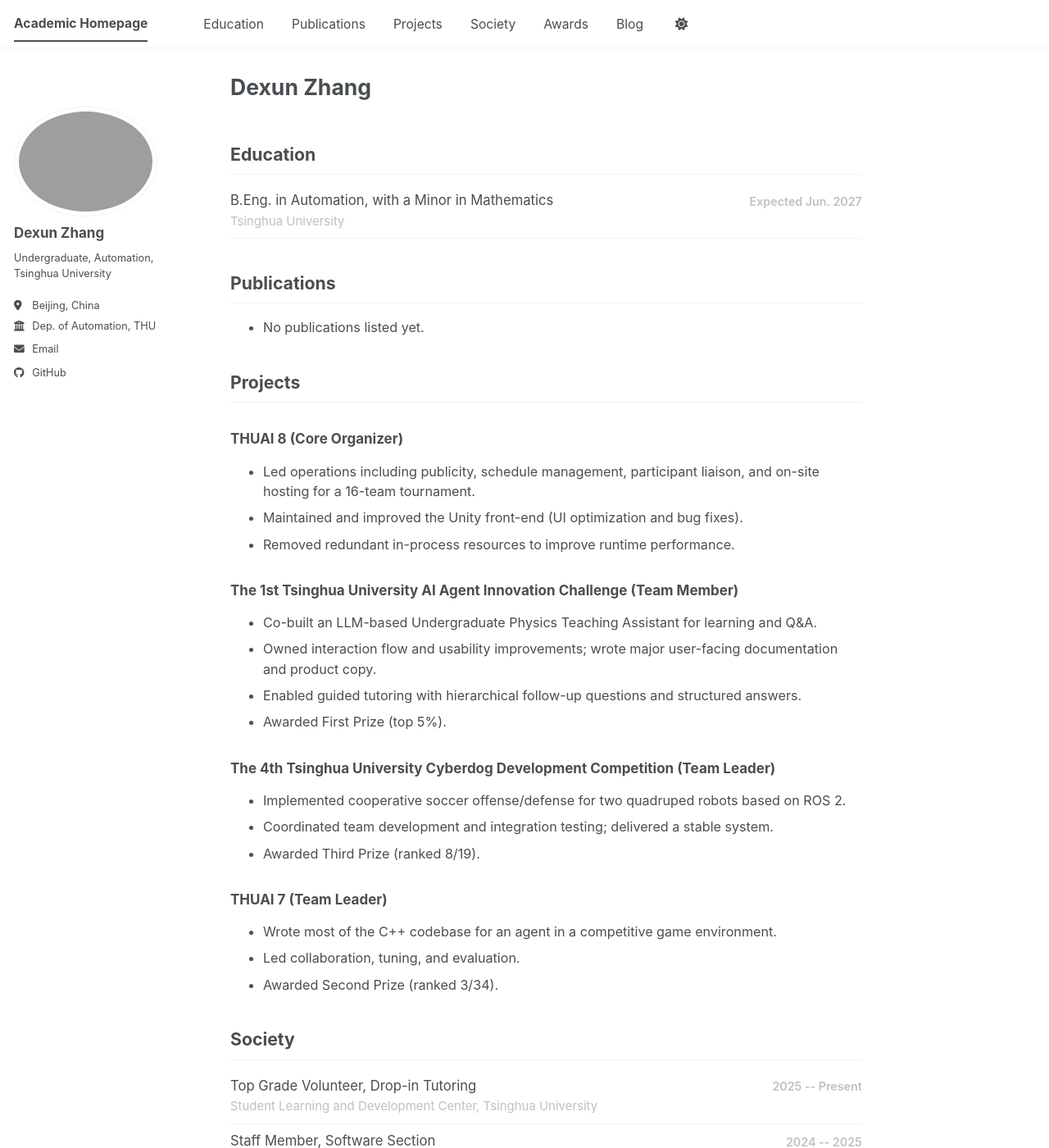
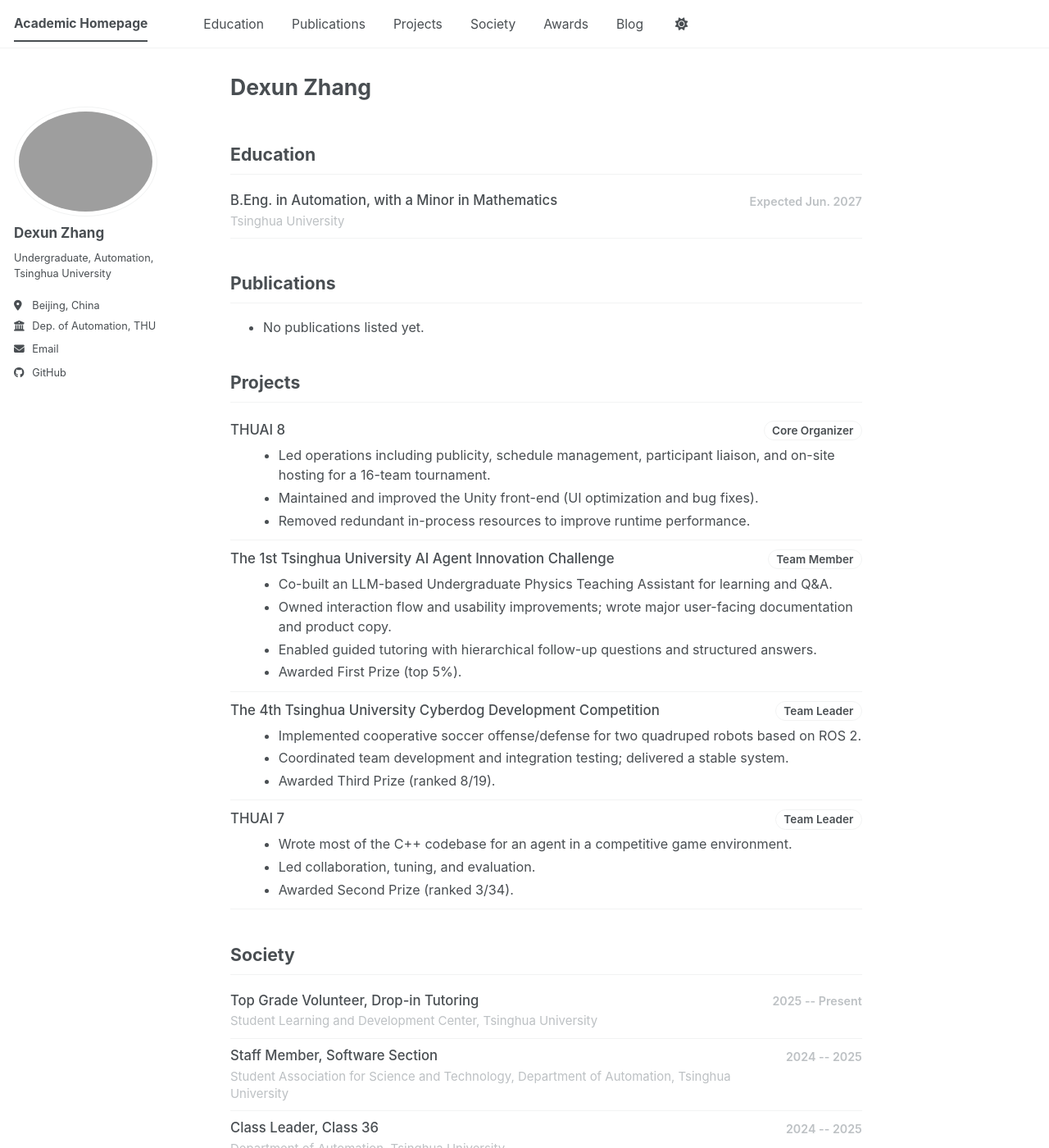
Before and after one commit to PsephurusGladius/academicpages, a Jekyll site: the page built from _pages/about.md, in a window 1280 px wide and 1400 px high. Shown: the whole window at 82% size. Built offline with Jekyll 4.4.1, drawn with Linux system fonts in a browser that asks for light colours; our own code applies the rules of GitHub Pages for plain Markdown files; a script bundle is joined from its source files by our own code; library files that are not in the unit come from our copies.

Commit message:
Polish entry weight and redesign projects section layout

```diff
--- a/_pages/about.md
+++ b/_pages/about.md
@@ -23,26 +23,54 @@
 
 ## Projects {#projects}
 
-### THUAI 8 (Core Organizer)
-- Led operations including publicity, schedule management, participant liaison, and on-site hosting for a 16-team tournament.
-- Maintained and improved the Unity front-end (UI optimization and bug fixes).
-- Removed redundant in-process resources to improve runtime performance.
+<div class="cv-project">
+  <div class="cv-project__head">
+    <div class="cv-project__title">THUAI 8</div>
+    <div class="cv-project__role">Core Organizer</div>
+  </div>
+  <ul class="cv-project__list">
+    <li>Led operations including publicity, schedule management, participant liaison, and on-site hosting for a 16-team tournament.</li>
+    <li>Maintained and improved the Unity front-end (UI optimization and bug fixes).</li>
+    <li>Removed redundant in-process resources to improve runtime performance.</li>
+  </ul>
+</div>
 
-### The 1st Tsinghua University AI Agent Innovation Challenge (Team Member)
-- Co-built an LLM-based Undergraduate Physics Teaching Assistant for learning and Q&A.
-- Owned interaction flow and usability improvements; wrote major user-facing documentation and product copy.
-- Enabled guided tutoring with hierarchical follow-up questions and structured answers.
-- Awarded First Prize (top 5%).
+<div class="cv-project">
+  <div class="cv-project__head">
+    <div class="cv-project__title">The 1st Tsinghua University AI Agent Innovation Challenge</div>
+    <div class="cv-project__role">Team Member</div>
+  </div>
+  <ul class="cv-project__list">
+    <li>Co-built an LLM-based Undergraduate Physics Teaching Assistant for learning and Q&amp;A.</li>
+    <li>Owned interaction flow and usability improvements; wrote major user-facing documentation and product copy.</li>
+    <li>Enabled guided tutoring with hierarchical follow-up questions and structured answers.</li>
+    <li>Awarded First Prize (top 5%).</li>
+  </ul>
+</div>
 
-### The 4th Tsinghua University Cyberdog Development Competition (Team Leader)
-- Implemented cooperative soccer offense/defense for two quadruped robots based on ROS 2.
-- Coordinated team development and integration testing; delivered a stable system.
-- Awarded Third Prize (ranked 8/19).
+<div class="cv-project">
+  <div class="cv-project__head">
+    <div class="cv-project__title">The 4th Tsinghua University Cyberdog Development Competition</div>
+    <div class="cv-project__role">Team Leader</div>
+  </div>
+  <ul class="cv-project__list">
+    <li>Implemented cooperative soccer offense/defense for two quadruped robots based on ROS 2.</li>
+    <li>Coordinated team development and integration testing; delivered a stable system.</li>
+    <li>Awarded Third Prize (ranked 8/19).</li>
+  </ul>
+</div>
 
-### THUAI 7 (Team Leader)
-- Wrote most of the C++ codebase for an agent in a competitive game environment.
-- Led collaboration, tuning, and evaluation.
-- Awarded Second Prize (ranked 3/34).
+<div class="cv-project">
+  <div class="cv-project__head">
+    <div class="cv-project__title">THUAI 7</div>
+    <div class="cv-project__role">Team Leader</div>
+  </div>
+  <ul class="cv-project__list">
+    <li>Wrote most of the C++ codebase for an agent in a competitive game environment.</li>
+    <li>Led collaboration, tuning, and evaluation.</li>
+    <li>Awarded Second Prize (ranked 3/34).</li>
+  </ul>
+</div>
 
 ## Society {#society}
 
--- a/_sass/layout/_page.scss
+++ b/_sass/layout/_page.scss
@@ -122,7 +122,7 @@
 
   .cv-entry__title {
     font-size: 0.98em;
-    font-weight: 400;
+    font-weight: 500;
     line-height: 1.4;
   }
 
@@ -147,6 +147,44 @@
     color: var(--global-link-color-hover);
   }
 
+  .cv-project {
+    padding: 0.65rem 0 0.45rem;
+    border-bottom: 1px solid var(--global-border-color);
+  }
+
+  .cv-project__head {
+    display: flex;
+    justify-content: space-between;
+    align-items: baseline;
+    gap: 0.8rem;
+    margin-bottom: 0.35rem;
+  }
+
+  .cv-project__title {
+    font-size: 0.99em;
+    font-weight: 500;
+    line-height: 1.35;
+  }
+
+  .cv-project__role {
+    flex: 0 0 auto;
+    font-size: 0.8em;
+    font-weight: 600;
+    color: var(--global-link-color-hover);
+    border: 1px solid var(--global-border-color);
+    border-radius: 999px;
+    padding: 0.05rem 0.55rem;
+    white-space: nowrap;
+  }
+
+  .cv-project__list {
+    margin: 0.2rem 0 0 1.1rem;
+
+    li {
+      margin-bottom: 0.2rem;
+    }
+  }
+
   @include breakpoint(max-width $small) {
     .cv-entry {
       flex-direction: column;
@@ -157,6 +195,12 @@
       text-align: left;
       white-space: normal;
       padding-top: 0;
+    }
+
+    .cv-project__head {
+      flex-direction: column;
+      align-items: flex-start;
+      gap: 0.35rem;
     }
   }
 }
```
